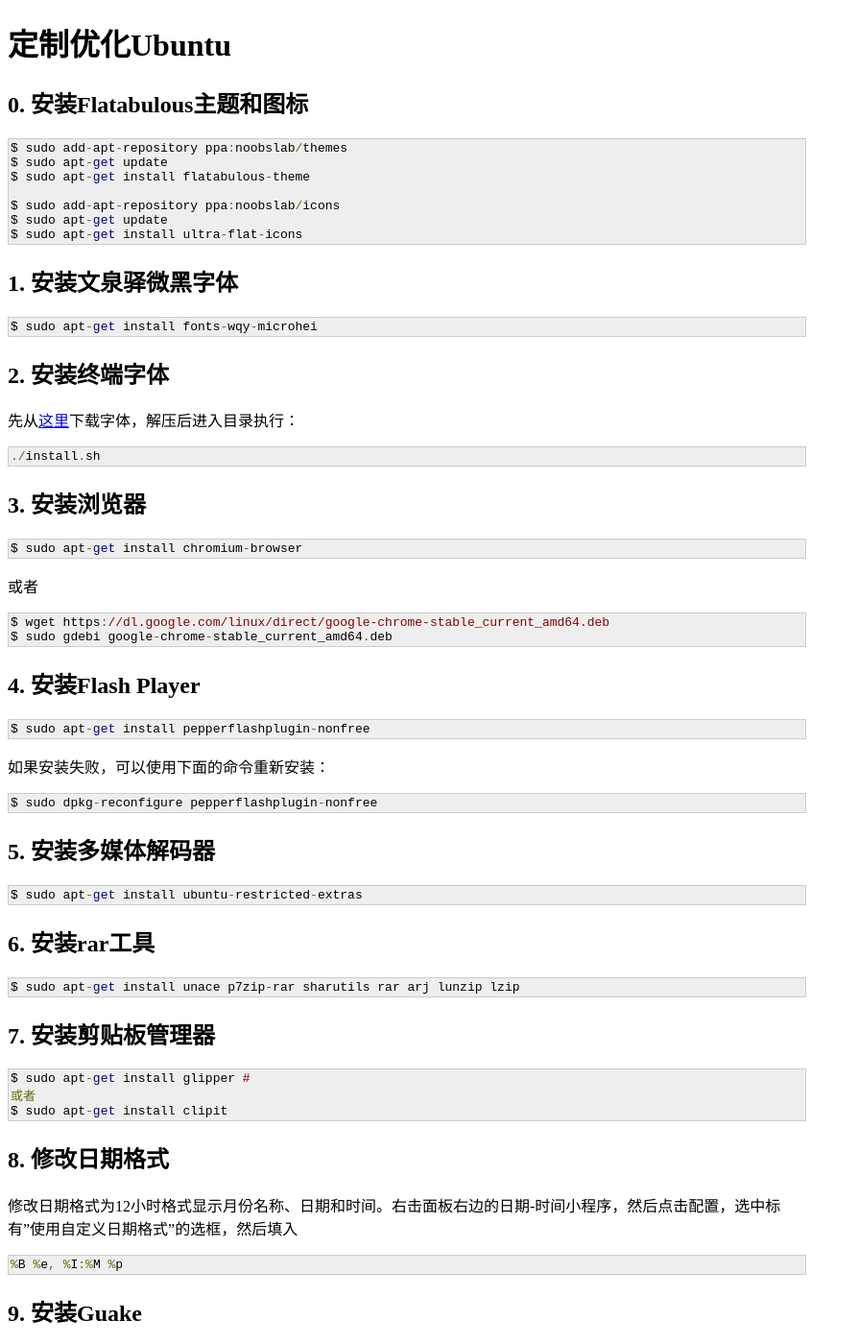
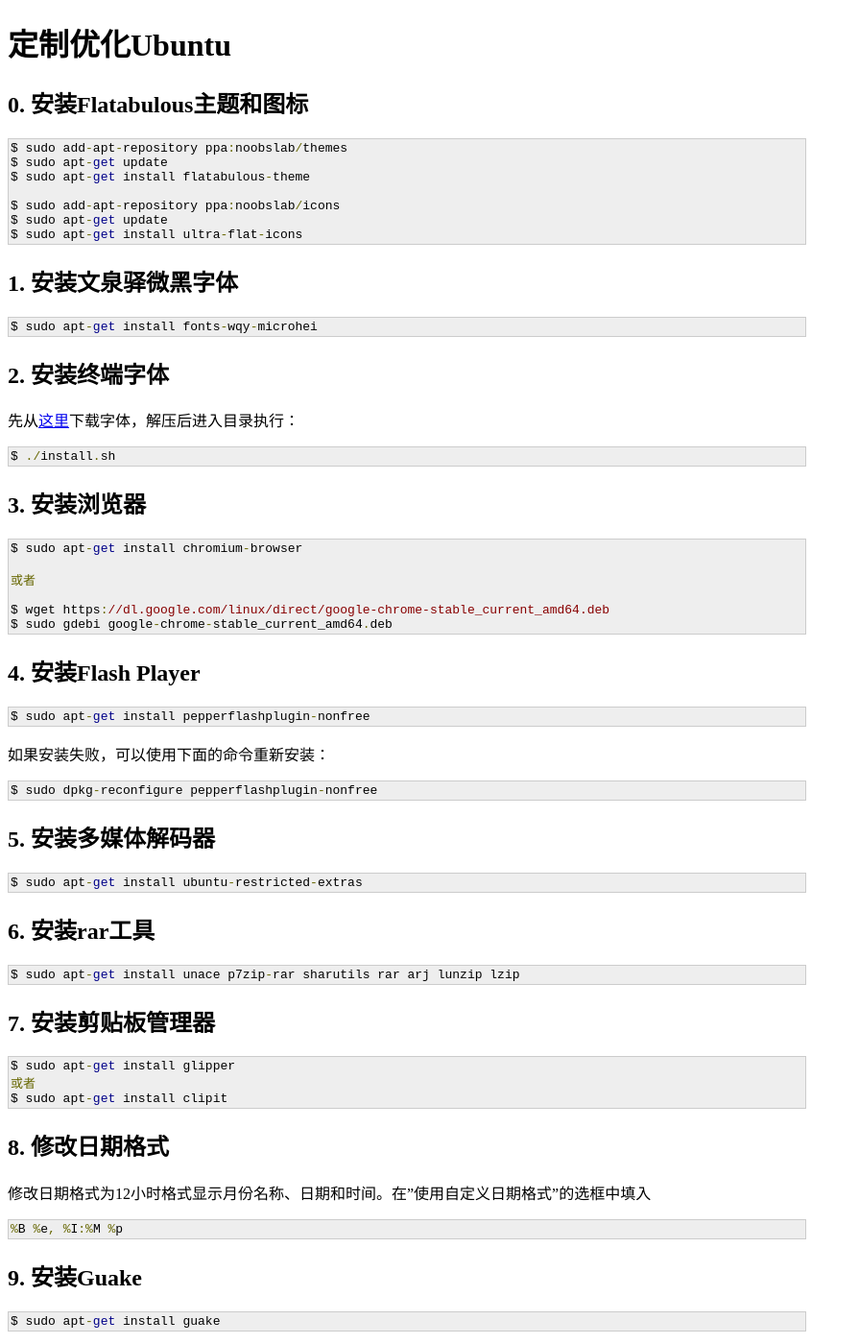
Before and after one commit to Foredoomed/foredoomed.org, a Jekyll site: the page built from _posts/2018-02-07-customizing-ubuntu.markdown, in a window 1280 px wide and 1400 px high. Shown: the whole window at 96% size, without its empty margins (0-895 px from the left). Built offline with Jekyll 4.4.1, drawn with Linux system fonts in a browser that asks for light colours; Markdown is read by kramdown in place of the engine named in the settings; comment, search, counter and statistics services are not loaded.

Commit message:
Update 2018-02-07-customizing-ubuntu.markdown

```diff
--- a/_posts/2018-02-07-customizing-ubuntu.markdown
+++ b/_posts/2018-02-07-customizing-ubuntu.markdown
@@ -22,17 +22,15 @@
 ##2. 安装终端字体
 先从[这里](https://github.com/powerline/fonts)下载字体，解压后进入目录执行：
 {% hl %}
-./install.sh
+$ ./install.sh
 {% endhl %}
 
 ##3. 安装浏览器
 {% hl %}
 $ sudo apt-get install chromium-browser
-{% endhl %}
 
 或者
 
-{% hl %}
 $ wget https://dl.google.com/linux/direct/google-chrome-stable_current_amd64.deb
 $ sudo gdebi google-chrome-stable_current_amd64.deb
 {% endhl %}
@@ -60,13 +58,13 @@
 
 ##7. 安装剪贴板管理器
 {% hl %}
-$ sudo apt-get install glipper #
+$ sudo apt-get install glipper
 或者
 $ sudo apt-get install clipit
 {% endhl %}
 
 ##8. 修改日期格式
-修改日期格式为12小时格式显示月份名称、日期和时间。右击面板右边的日期-时间小程序，然后点击配置，选中标有”使用自定义日期格式”的选框，然后填入
+修改日期格式为12小时格式显示月份名称、日期和时间。在”使用自定义日期格式”的选框中填入
 {% hl %}
 %B %e, %I:%M %p
 {% endhl %}
```
